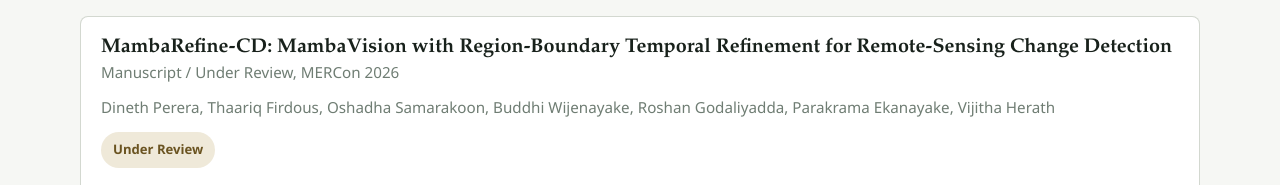
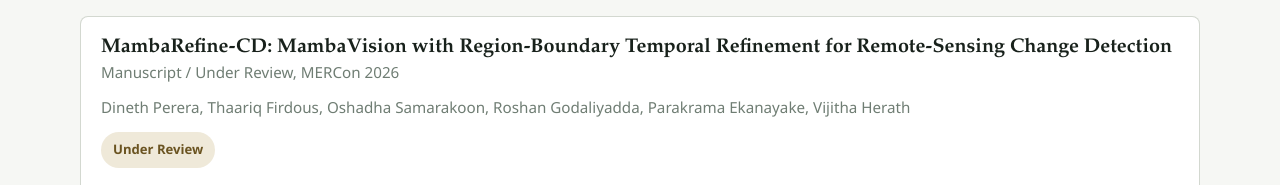
Before and after one commit to Dineth14/Research_portfolio, a Next.js app: page / in a window 1280 px wide. Shown: the part 2857-3042 px from the top of the page. Built offline with nearby package versions, Linux system fonts and the light colour scheme.

Commit message:
publications fix

```diff
--- a/data/publications.ts
+++ b/data/publications.ts
@@ -34,7 +34,7 @@
       "MambaRefine-CD: MambaVision with Region-Boundary Temporal Refinement for Remote-Sensing Change Detection",
     venue: "Manuscript / Under Review, MERCon 2026",
     authors:
-      "Dineth Perera, Thaariq Firdous, Oshadha Samarakoon, Buddhi Wijenayake, Roshan Godaliyadda, Parakrama Ekanayake, Vijitha Herath",
+      "Dineth Perera, Thaariq Firdous, Oshadha Samarakoon, Roshan Godaliyadda, Parakrama Ekanayake, Vijitha Herath",
     contribution:
       "Developing the change detection architecture, experimental setup, and analysis.",
     description:
```
